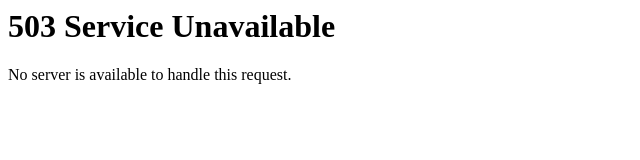
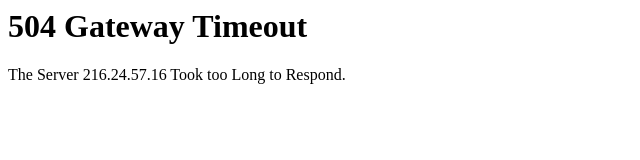
Before and after one commit to rrealbaconepro-byte/MediaVerseOrg, a website: page index.html in a window 1280 px wide. Shown: the whole page, without its empty margins (0-640 px from the left). Drawn offline with Linux system fonts and the light colour scheme.

Commit message:
Change error message from 503 to 504

```diff
--- a/index.html
+++ b/index.html
@@ -1,5 +1,5 @@
 <html>
   <body>
-    <h1>503 Service Unavailable</h1>
-    No server is available to handle this request. </body>
+    <h1>504 Gateway Timeout </h1>
+    The Server 216.24.57.16 Took too Long to Respond. </body>
 </html>
```
